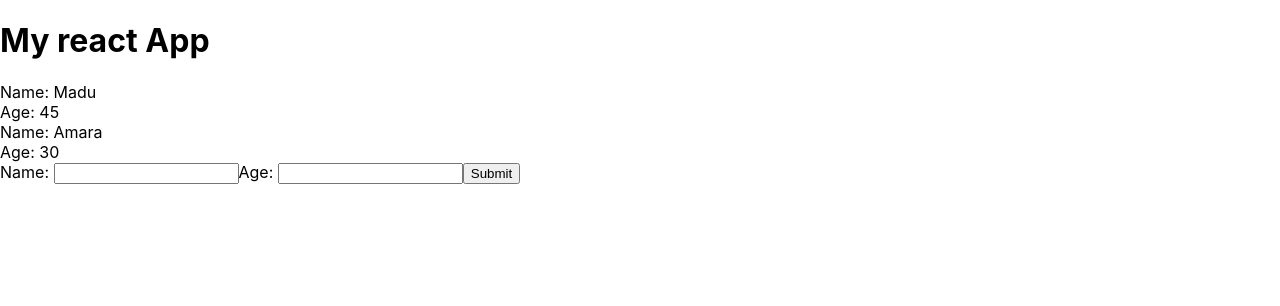
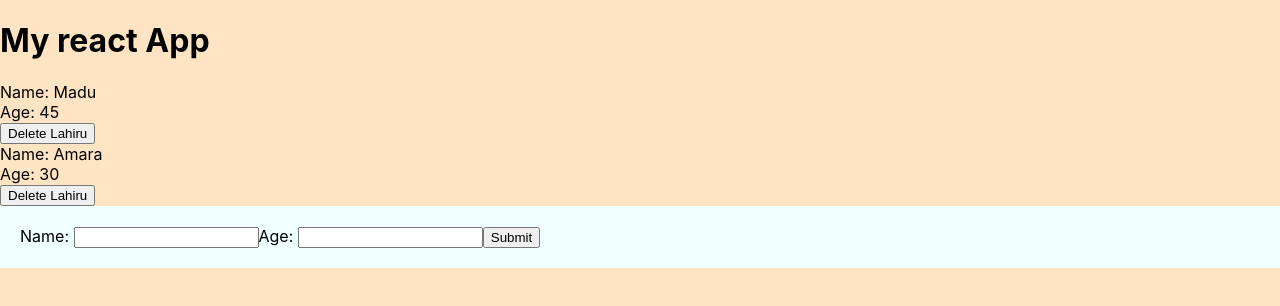
Before and after one commit to LuckyMadu/react-playlist, a React (Create React App) app in the folder myapp/: page / in a window 1280 px wide. Shown: the top 306 px of the page. Built offline with nearby package versions, Linux system fonts and the light colour scheme.

Commit message:
explain two life cycle methods

```diff
--- a/myapp/src/App.js
+++ b/myapp/src/App.js
@@ -22,20 +22,39 @@ class App extends Component {
       }
     ]
   };
-  addLahiru = Madu => {
+  addLahiru = madu => {
     //console.log(lahiru);
-    Madu.id = Math.random();
-    let lahiru = [...this.state.lahiru, Madu];
+    madu.id = Math.random();
+    let lahiru = [...this.state.lahiru, madu];
     this.setState({
       lahiru: lahiru
     });
   };
+
+  deleteLahiru = id => {
+    let lahiru = this.state.lahiru.filter(madu => {
+      return madu.id !== id;
+    });
+    this.setState({
+      lahiru: lahiru
+    });
+  };
+
+  componentDidMount() {
+    //alert("I am an alert box!");
+    console.log("component mounted");
+  }
+
+  componentDidUpdate(prevProps, preState) {
+    console.log("component updated");
+    console.log(prevProps, preState);
+  }
   render() {
     return (
       <div className="App">
         <h1>My react App</h1>
         {/* <Lahiru name="Madu" age="40" /> */}
-        <Lahiru lahiru={this.state.lahiru} />
+        <Lahiru deleteLahiru={this.deleteLahiru} lahiru={this.state.lahiru} />
         <AddLahiru addLahiru={this.addLahiru} />
       </div>
     );
--- /dev/null
+++ b/myapp/src/Lahiru.css
@@ -0,0 +1,8 @@
+body {
+  background-color: bisque;
+}
+
+form {
+  background-color: azure;
+  padding: 20px;
+}
--- a/myapp/src/Lahiru.js
+++ b/myapp/src/Lahiru.js
@@ -1,6 +1,6 @@
 import React from "react";
-
-const Lahiru = ({ lahiru }) => {
+import "./Lahiru.css";
+const Lahiru = ({ lahiru, deleteLahiru }) => {
   //const { lahiru } = props};
   /* const lahiruList = lahiru.map(lahiru => {
     if (lahiru.age > 30) {
@@ -31,6 +31,14 @@ const Lahiru = ({ lahiru }) => {
           <div className="lahiru" key={lahiru.id}>
             <div>Name: {lahiru.name}</div>
             <div>Age: {lahiru.age}</div>
+            <button
+              onClick={() => {
+                deleteLahiru(lahiru.id);
+              }}
+            >
+              {" "}
+              Delete Lahiru
+            </button>
           </div>
         ) : null;
       })}
```
